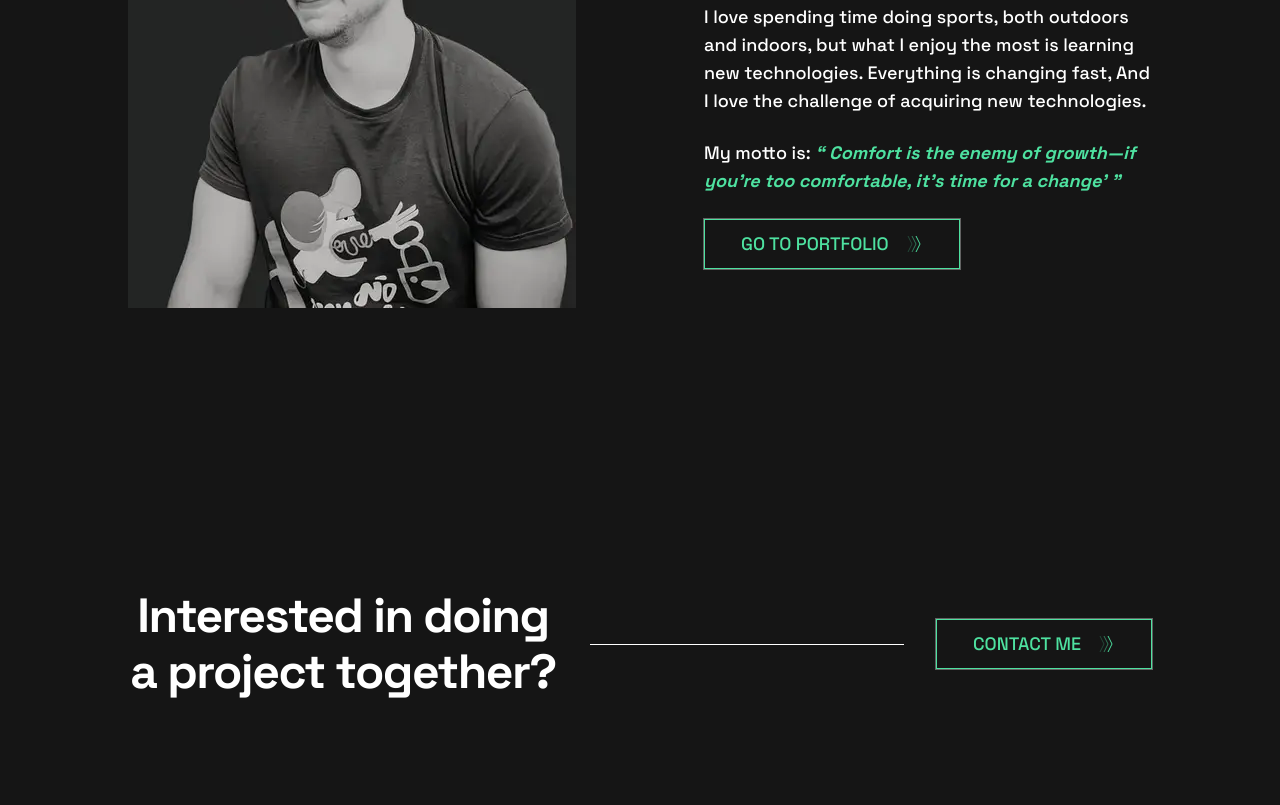
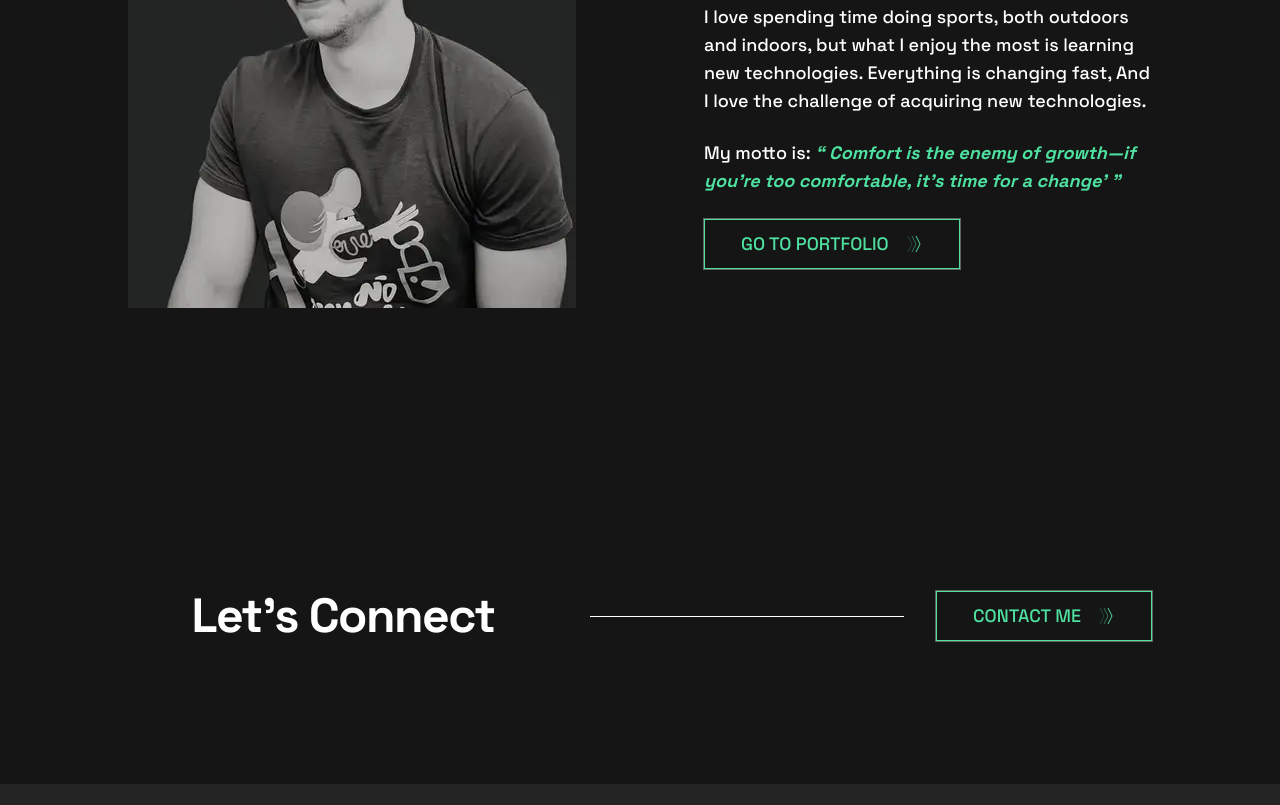
Before and after one commit to ouzecky-josip/personal-portfolio, a website built with Parcel: page src/index.html in a window 1280 px wide. Shown: the part 1982-2787 px from the top of the page. Built offline with nearby package versions, Linux system fonts and the light colour scheme.

Commit message:
Update heading in contact section for clarity

```diff
--- a/src/index.html
+++ b/src/index.html
@@ -322,7 +322,7 @@
           data-aos="fade-up"
           data-aos-duration="700"
         >
-          <h2 class="heading-l">Interested in doing a project together?</h2>
+          <h2 class="heading-l">Let's Connect</h2>
           <div class="contact__decoration"></div>
           <a href="contact/index.html" class="btn btn-effect contact__btn">
             CONTACT ME
```
